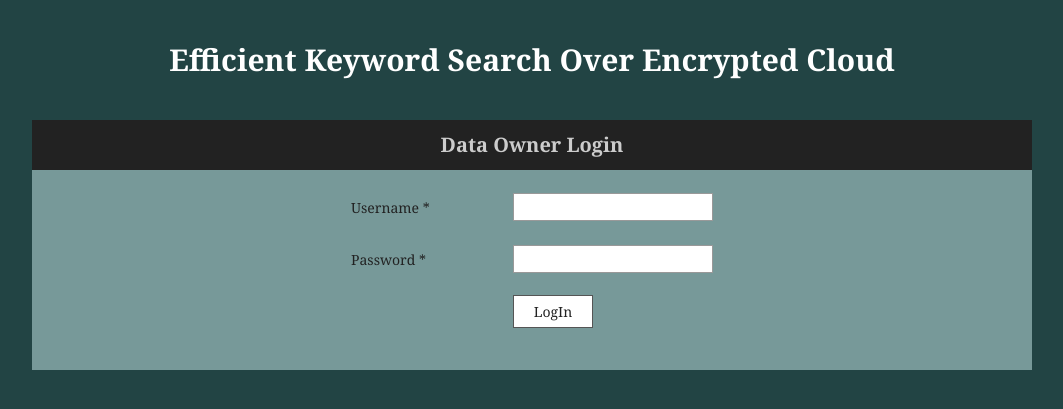
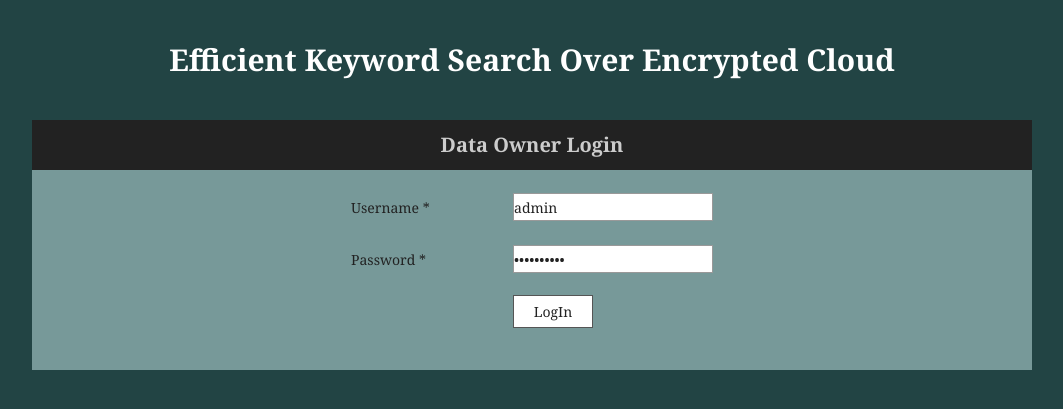
Before and after one commit to ankitwasankar/Fuzzy-keyword-search-over-encrypted-data-in-cloud-computing, a CodeIgniter app: page /EKS/index.php/guest/admin_login in a window 1280 px wide. Shown: the top 409 px of the page, without its empty margins (108-1171 px from the left). Run offline with CodeIgniter, Linux system fonts and the light colour scheme.

Commit message:
Added Login Credentials to the Login Pages

```diff
--- a/application/views/guest/admin_login.php
+++ b/application/views/guest/admin_login.php
@@ -12,11 +12,11 @@
 				<table>
 					<tr>
 						<td>Username *
-						<td><input type="text" name="username" id="username" value="<?php echo set_value('username'); ?>" class="text_box">
+						<td><input type="text" name="username" id="username" value="admin" class="text_box">
 						</tr>
 						<tr>
 						<td>Password *
-						<td><input type="password" size="16" name="password" id="password" class="text_box"\>
+						<td><input type="password" size="16" name="password" value="1234567890" id="password" class="text_box"\>
 						</tr>
 						<tr>
 						<td>
```
Also changed, not shown: application/views/guest/index.php (+4 -4 lines).
